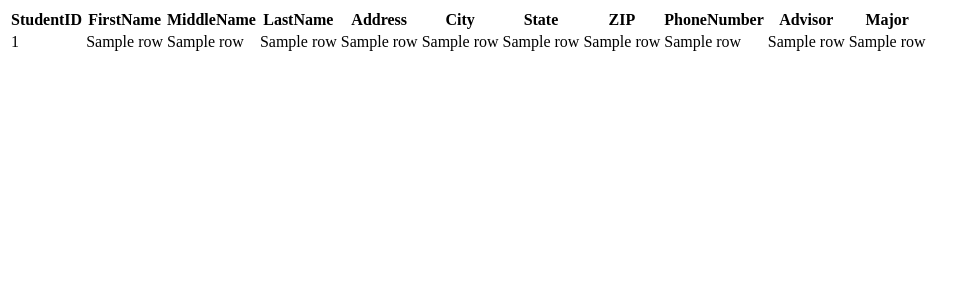
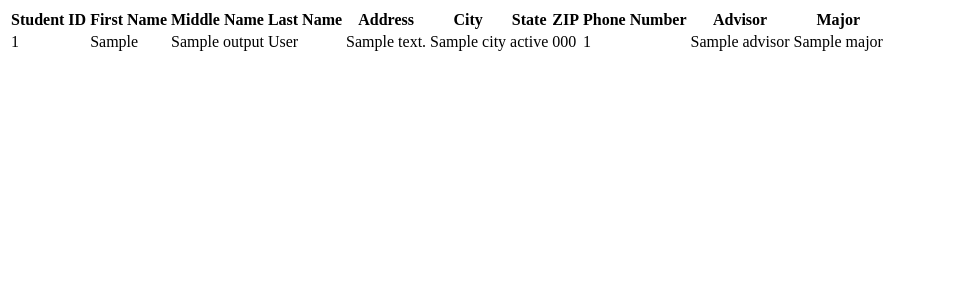
Before and after one commit to WinonaCS485/python-flask-rmorrow10, a Flask app: template templates/database.html in a window 1280 px wide. Shown: the top 300 px of the page, without its empty margins (0-978 px from the left). Run offline with Flask 2, Linux system fonts and the light colour scheme; the template is opened without the code that fills it: most values are stand-ins (such as "Sample title", 1, 10 or a date in 2020).

Commit message:
Updated the app.py, database.html files, finally got the database table to appear in the web page

```diff
--- a/app.py
+++ b/app.py
@@ -1,7 +1,5 @@
 from flask import Flask, render_template
 import pymysql.cursors
-
-app = Flask(__name__)
 
 # Connect to the database
 connection = pymysql.connect(host='mrbartucz.com',
@@ -10,6 +8,19 @@ connection = pymysql.connect(host='mrbartucz.com',
                              db='rk6239hx_university',
                              charset='utf8mb4',
                              cursorclass=pymysql.cursors.DictCursor)
+
+try:
+    with connection.cursor() as cursor:
+        # Select from Students Table the name set as input
+        sql = ("SELECT * FROM Students")
+
+        # execute the SQL command
+        cursor.execute(sql)
+        output = cursor.fetchall()
+
+finally: connection.close()
+
+app = Flask(__name__)
 
 @app.route('/')
 def index():
@@ -25,23 +36,7 @@ def hello(name):
 
 @app.route('/database')
 def database():
-    try:
-        with connection.cursor() as cursor:
-            # Gather a list of students
-            sql = "SELECT * FROM Students"
-
-            # execute the SQL command
-            cursor.execute(sql)
-
-            # get the results
-            for result in cursor:
-                return result
-
-            # If you INSERT, UPDATE or CREATE, the connection is not autocommit by default.
-            # So you must commit to save your changes.
-            # connection.commit()
-    finally:
-        connection.close()
+    return render_template('database.html', output=output)
 
 if __name__ == '__main__':
     app.run(debug=True, host='0.0.0.0', port=6239)
--- a/templates/database.html
+++ b/templates/database.html
@@ -1,34 +1,38 @@
+<!DOCTYPE html>
+<html>
+<head>
+    <title>SQL University Database</title>
+</head>
+<body>
 <table>
-    <thead>
     <tr>
-        <th>StudentID</th>
-        <th>FirstName</th>
-        <th>MiddleName</th>
-        <th>LastName</th>
+        <th>Student ID</th>
+        <th>First Name</th>
+        <th>Middle Name</th>
+        <th>Last Name</th>
         <th>Address</th>
         <th>City</th>
         <th>State</th>
         <th>ZIP</th>
-        <th>PhoneNumber</th>
+        <th>Phone Number</th>
         <th>Advisor</th>
         <th>Major</th>
     </tr>
-    </thead>
-    <tbody>
-        {% for row in value %}
-            <tr>
-                <td>{{row[0]}}</td>
-                <td>{{row[1]}}</td>
-                <td>{{row[2]}}</td>
-                <td>{{row[3]}}</td>
-                <td>{{row[4]}}</td>
-                <td>{{row[5]}}</td>
-                <td>{{row[6]}}</td>
-                <td>{{row[7]}}</td>
-                <td>{{row[8]}}</td>
-                <td>{{row[9]}}</td>
-                <td>{{row[10]}}</td>
-            </tr>
-        {% endfor %}
-    </tbody>
+    {% for r in output %}
+    <tr>
+        <td>{{ r.StudentID }}</td>
+        <td>{{ r.FirstName }}</td>
+        <td>{{ r.MiddleName }}</td>
+        <td>{{ r.LastName }}</td>
+        <td>{{ r.Address }}</td>
+        <td>{{ r.City }}</td>
+        <td>{{ r.State }}</td>
+        <td>{{ r.ZIP }}</td>
+        <td>{{ r.PhoneNumber }}</td>
+        <td>{{ r.Advisor }}</td>
+        <td>{{ r.Major }}</td>
+    </tr>
+    {% endfor %}
 </table>
+</body>
+</html>
```
Also changed, not shown: 1 other file.
